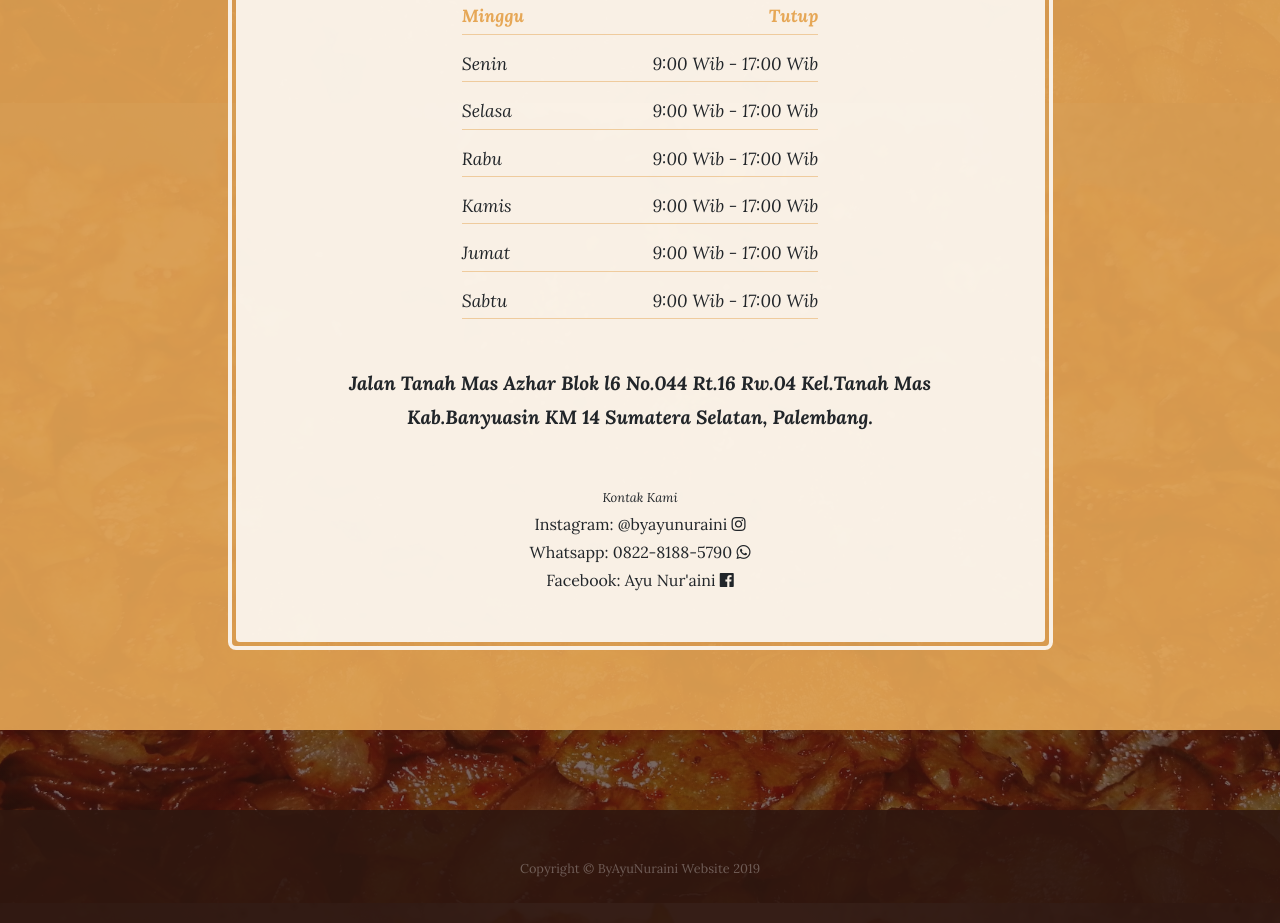
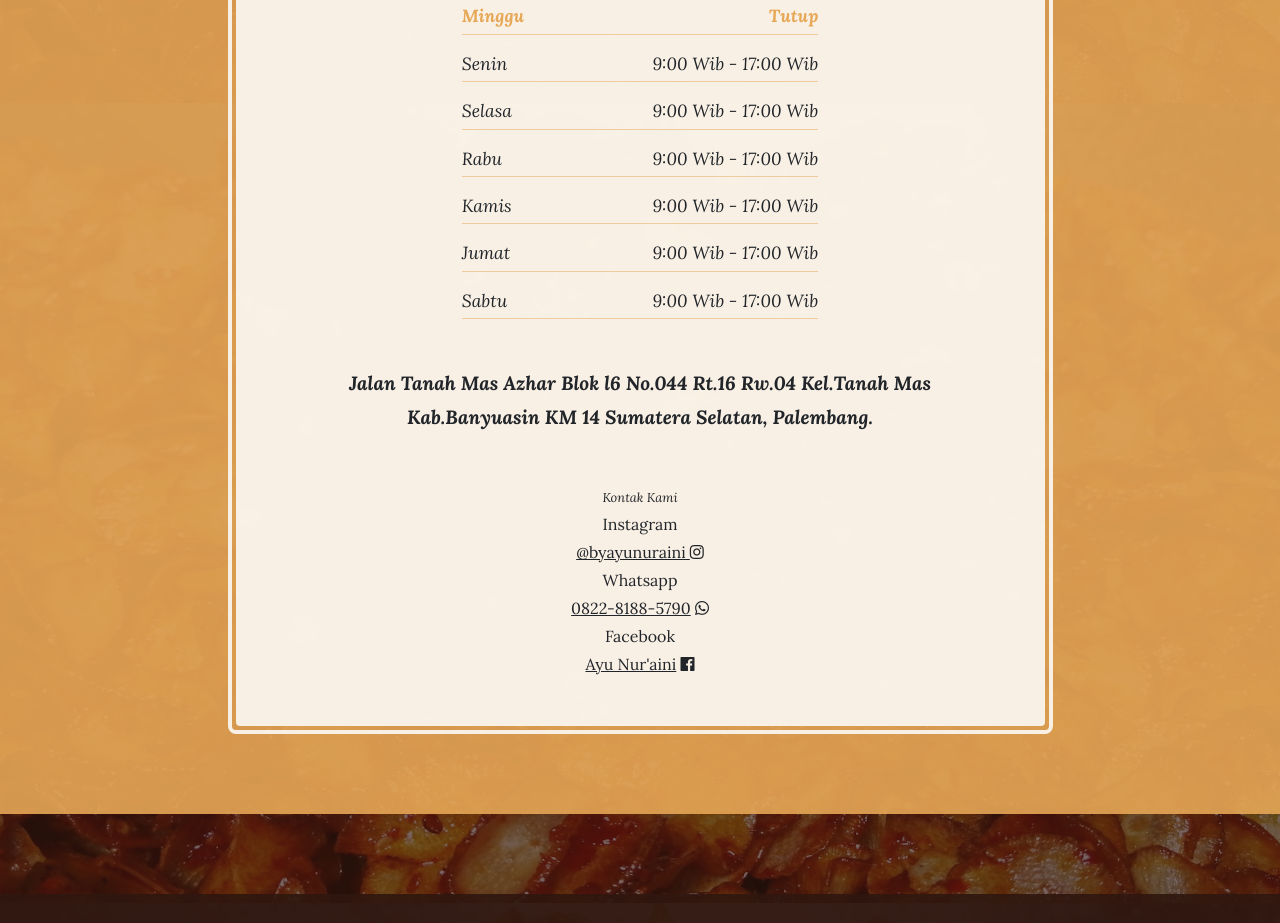
Before and after one commit to byayunuraini13/byayunuraini, a website: page store.html in a window 1280 px wide. Shown: the part 697-1620 px from the top of the page. Drawn offline with Linux system fonts and the light colour scheme.

Commit message:
Update store.html
asdasdasd

```diff
--- a/store.html
+++ b/store.html
@@ -108,7 +108,12 @@
                 <small>
                   <em>Kontak Kami</em>
                 </small>
-                <br>Instagram: @byayunuraini <i class="fab fa-instagram"></i><br>Whatsapp: 0822-8188-5790 <i class="fab fa-whatsapp"></i><br>Facebook: Ayu Nur'aini <i class="fab fa-facebook"></i>
+                <br>Instagram <br>
+                <u>@byayunuraini </u><i class="fab fa-instagram"></i>
+                <br>Whatsapp <br>
+                <u>0822-8188-5790</u> <i class="fab fa-whatsapp"></i>
+                <br>Facebook <br>
+                <u>Ayu Nur'aini</u> <i class="fab fa-facebook"></i>
               </p>
 
             </div>
```
